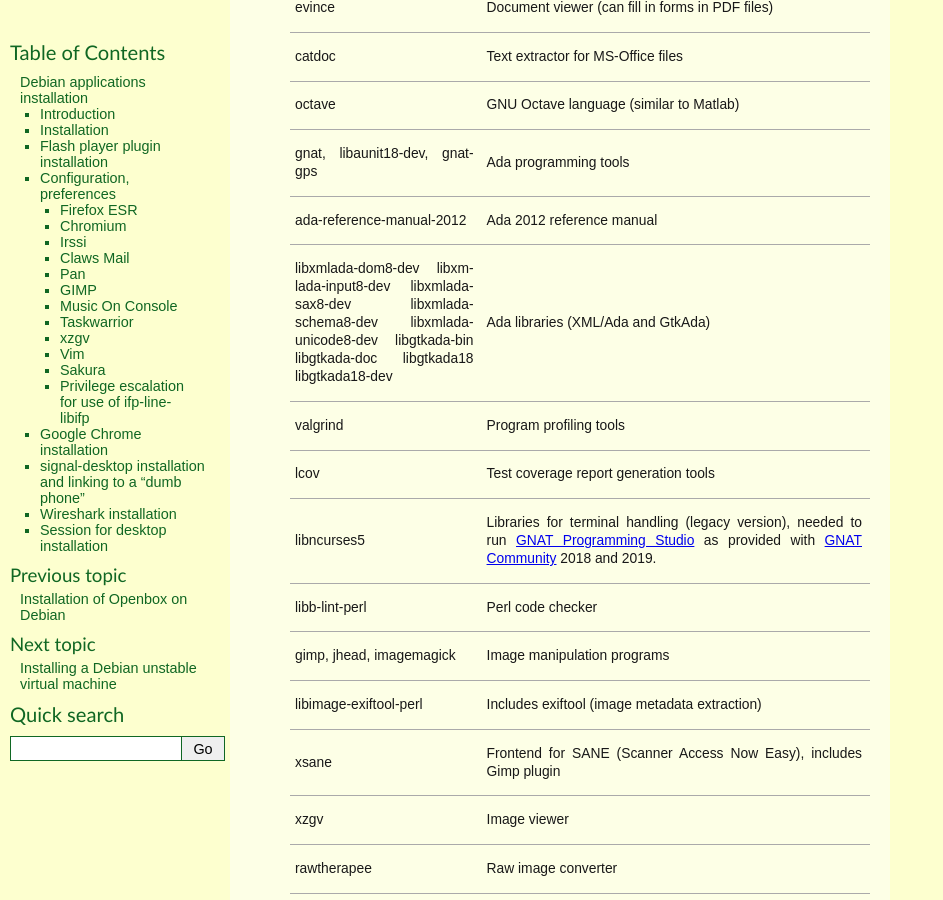
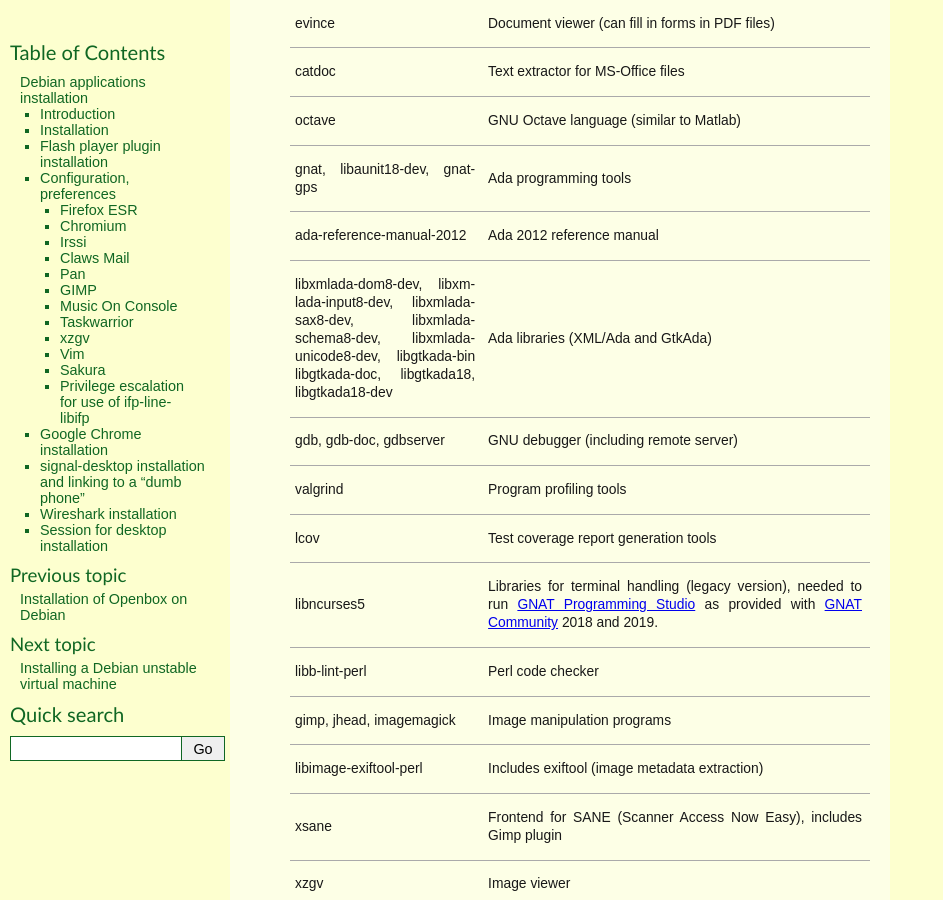
Before and after one commit to thierr26/thierr26_personal_notes_sphinx_sources, a Sphinx documentation site: the page built from source/debian_apps_install.rst, in a window 1280 px wide and 900 px high, scrolled down 3596 px. Shown: the whole window, without its empty margins (0-943 px from the left). Built offline with Sphinx 7.4.7, drawn with Linux system fonts in a browser that asks for light colours.

Commit message:
Add gdb and gdbserver

```diff
--- a/source/debian_apps_install.rst
+++ b/source/debian_apps_install.rst
@@ -65,6 +65,7 @@ Installation
       libxmlada-dom8-dev libxmlada-input8-dev libxmlada-sax8-dev \
       libxmlada-schema8-dev libxmlada-unicode8-dev \
       libgtkada-bin libgtkada-doc libgtkada18 libgtkada18-dev \
+      gdb gdb-doc gdbserver \
       valgrind \
       lcov \
       libncurses5 \
@@ -167,10 +168,12 @@ Installation
     - Ada programming tools
   * - ada-reference-manual-2012
     - Ada 2012 reference manual
-  * - libxmlada-dom8-dev libxmlada-input8-dev libxmlada-sax8-dev
-      libxmlada-schema8-dev libxmlada-unicode8-dev libgtkada-bin libgtkada-doc
-      libgtkada18 libgtkada18-dev
+  * - libxmlada-dom8-dev, libxmlada-input8-dev, libxmlada-sax8-dev,
+      libxmlada-schema8-dev, libxmlada-unicode8-dev,
+      libgtkada-bin libgtkada-doc, libgtkada18, libgtkada18-dev
     - Ada libraries (XML/Ada and GtkAda)
+  * - gdb, gdb-doc, gdbserver
+    - GNU debugger (including remote server)
   * - valgrind
     - Program profiling tools
   * - lcov
```
